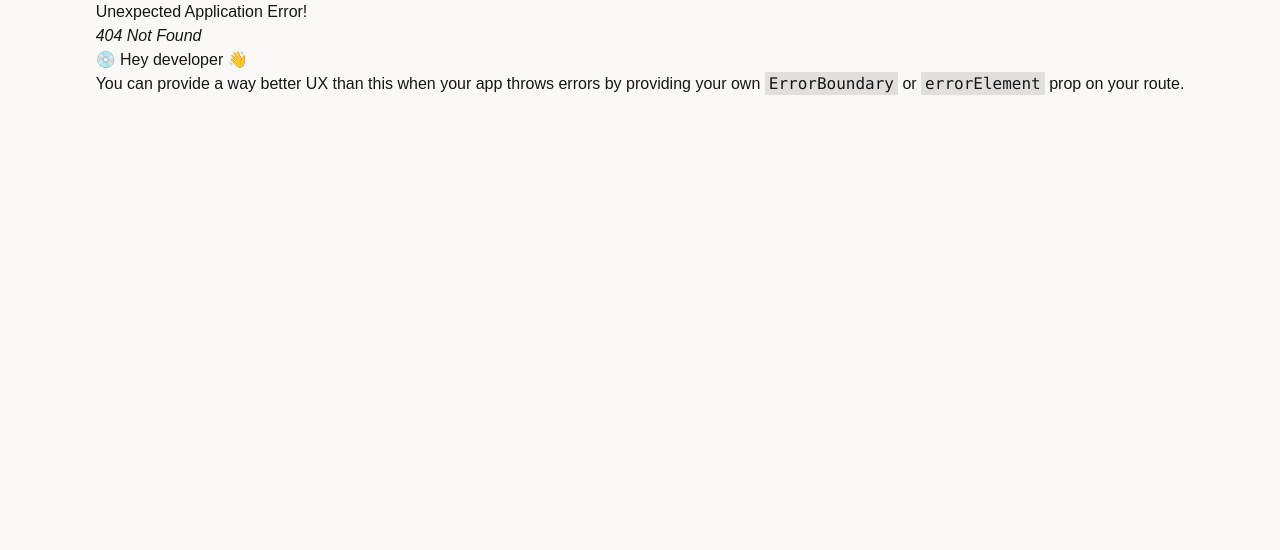
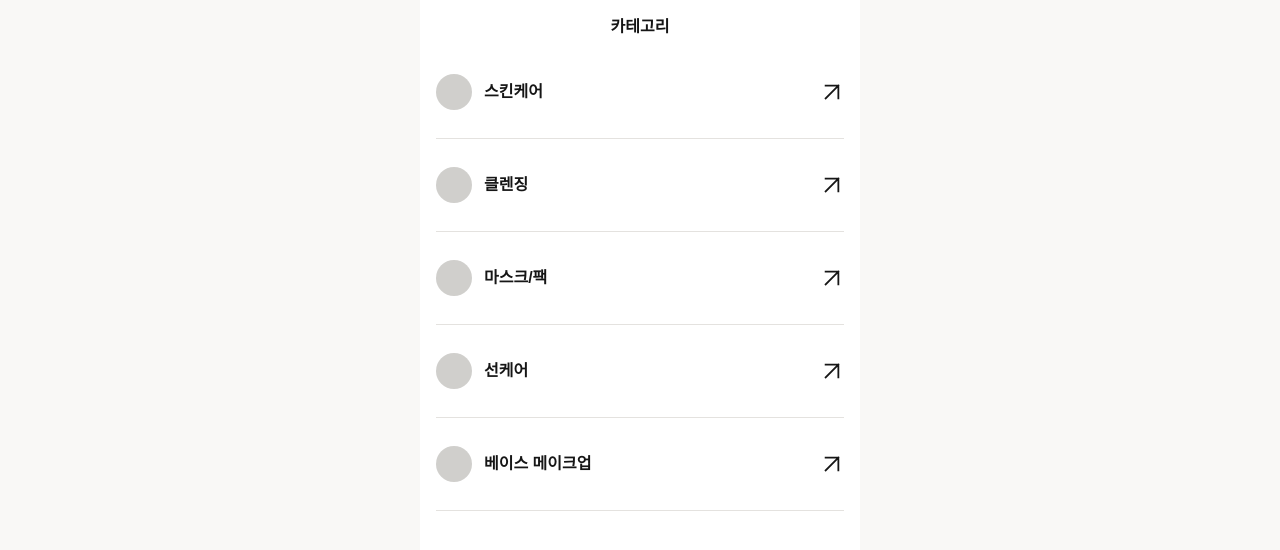
Before and after one commit to Influy-2/Somesay-FE, a React (Vite) app in the folder apps/web/: page /categories in a window 1280 px wide. Before the commit this address had no page. Shown: the top 550 px of the page. Built offline with nearby package versions, Linux system fonts and the light colour scheme.

Commit message:
feat: 카테고리 목록 페이지 구현 및 라우팅 연결 (#5)

```diff
--- a/apps/web/package.json
+++ b/apps/web/package.json
@@ -20,6 +20,7 @@
     "react-dom": "^19.2.0",
     "react-router": "^7.13.0",
     "tailwind-merge": "^3.5.0",
+    "tailwind-scrollbar-hide": "^4.0.0",
     "zustand": "^5.0.11"
   },
   "devDependencies": {
--- /dev/null
+++ b/apps/web/src/pages/category/CategoriesPage.tsx
@@ -0,0 +1,73 @@
+import { CategoryAccordion } from '@/features/category/components/CategoryAccordion';
+import { CategoryType } from '@somesay/shared';
+
+// 임시 Mock 데이터
+const CATEGORY_MOCK_DATA: CategoryType[] = [
+  {
+    id: 1,
+    title: '스킨케어',
+    subCategories: [
+      { id: 101, name: '스킨/토너' },
+      { id: 102, name: '로션/에멀전' },
+      { id: 103, name: '에센스/앰플/세럼' },
+      { id: 104, name: '크림' },
+      { id: 105, name: '미스트/오일' },
+    ],
+  },
+  {
+    id: 2,
+    title: '클렌징',
+    subCategories: [
+      { id: 201, name: '클렌징 폼' },
+      { id: 202, name: '클렌징 오일' },
+      { id: 203, name: '클렌징 밤' },
+      { id: 204, name: '클렌징 워터/밀크' },
+      { id: 205, name: '필링/스크럽' },
+    ],
+  },
+  {
+    id: 3,
+    title: '마스크/팩',
+    subCategories: [
+      { id: 301, name: '시트 마스크' },
+      { id: 302, name: '스킨/토너 패드' },
+      { id: 303, name: '코팩' },
+      { id: 304, name: '기타 마스크' },
+    ],
+  },
+  {
+    id: 4,
+    title: '선케어',
+    subCategories: [
+      { id: 401, name: '선크림' },
+      { id: 402, name: '선앰플' },
+    ],
+  },
+  {
+    id: 5,
+    title: '베이스 메이크업',
+    subCategories: [
+      { id: 501, name: '메이크업 베이스' },
+      { id: 502, name: '쿠션' },
+      { id: 503, name: '파운데이션' },
+    ],
+  },
+];
+
+export const CategoriesPage = () => {
+  return (
+    <>
+      <header className="flex h-13.5 w-full items-center justify-center bg-white px-4 py-2.5">
+        <h1 className="body1-sb">카테고리</h1>
+      </header>
+
+      <div className="pt-5">
+        <ul className="flex flex-col">
+          {CATEGORY_MOCK_DATA.map((category) => (
+            <CategoryAccordion key={category.id} category={category} />
+          ))}
+        </ul>
+      </div>
+    </>
+  );
+};
--- a/apps/web/src/routes/index.tsx
+++ b/apps/web/src/routes/index.tsx
@@ -2,6 +2,7 @@ import { createBrowserRouter } from 'react-router';
 import { PATH } from '@/routes/path';
 
 import { HomePage } from '@/pages/home/HomePage';
+import { CategoriesPage } from '@/pages/category/CategoriesPage';
 import { GlobalLayout } from '@/shared/components';
 
 export const appRouter = createBrowserRouter([
@@ -12,6 +13,10 @@ export const appRouter = createBrowserRouter([
     children: [
       { index: true, element: <HomePage /> }, // "/" 접속 시 홈페이지 렌더링
       // ...authRoutes, 추후 추가
+      {
+        path: PATH.CATEGORIES.BASE,
+        element: <CategoriesPage />,
+      },
     ],
   },
 ]);
```
